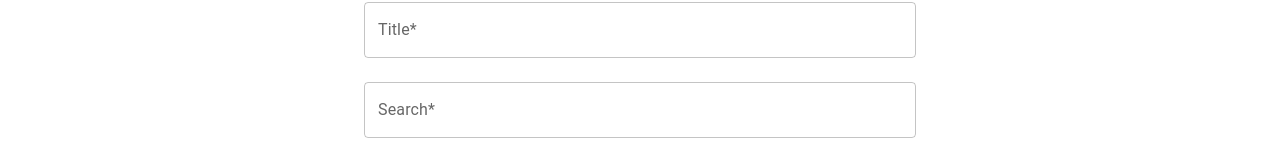
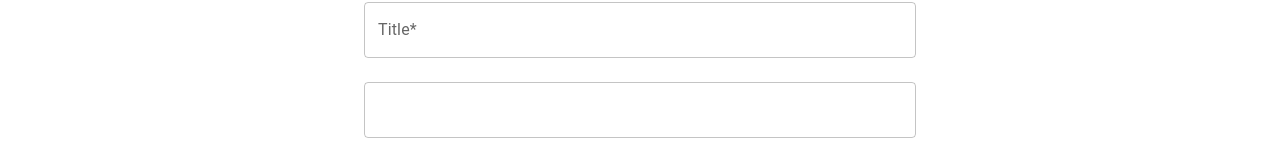
Before and after one commit to MariaKritou/real-estate-ads, a React (Create React App) app: page /add in a window 1280 px wide. Shown: the part 114-274 px from the top of the page. Built offline with nearby package versions, Linux system fonts and the light colour scheme.

Commit message:
add label to autocomplete

```diff
--- a/src/components/autocomplete/AutocompleteDropdown.js
+++ b/src/components/autocomplete/AutocompleteDropdown.js
@@ -9,6 +9,7 @@ function AutocompleteDropdown({
   fetchOptions, // Function for fetching options
   renderOption, // Function for rendering each option
   getOptionLabel, // Function for getting option label
+  label,
 }) {
   const [inputValue, setInputValue] = useState('');
   const [options, setOptions] = useState([]);
@@ -47,7 +48,7 @@ function AutocompleteDropdown({
       renderInput={(params) => (
         <TextField
           {...params}
-          label="Search*"
+          label={label}
           margin="normal"
           variant="outlined"
           error={!!autocompleteError}
```
Also changed, not shown: 1 other file (tests, documents, lock files or other folders).
